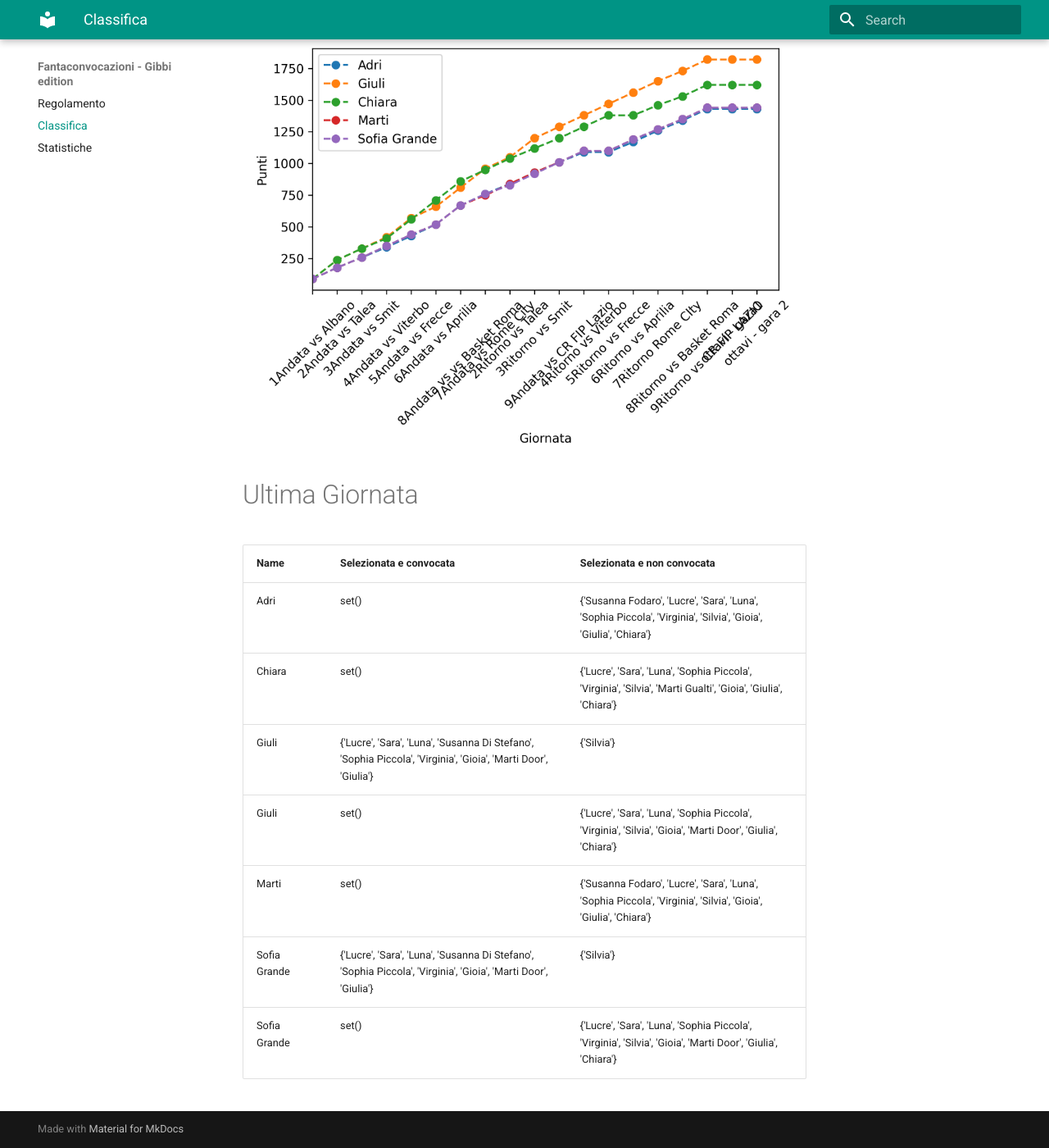
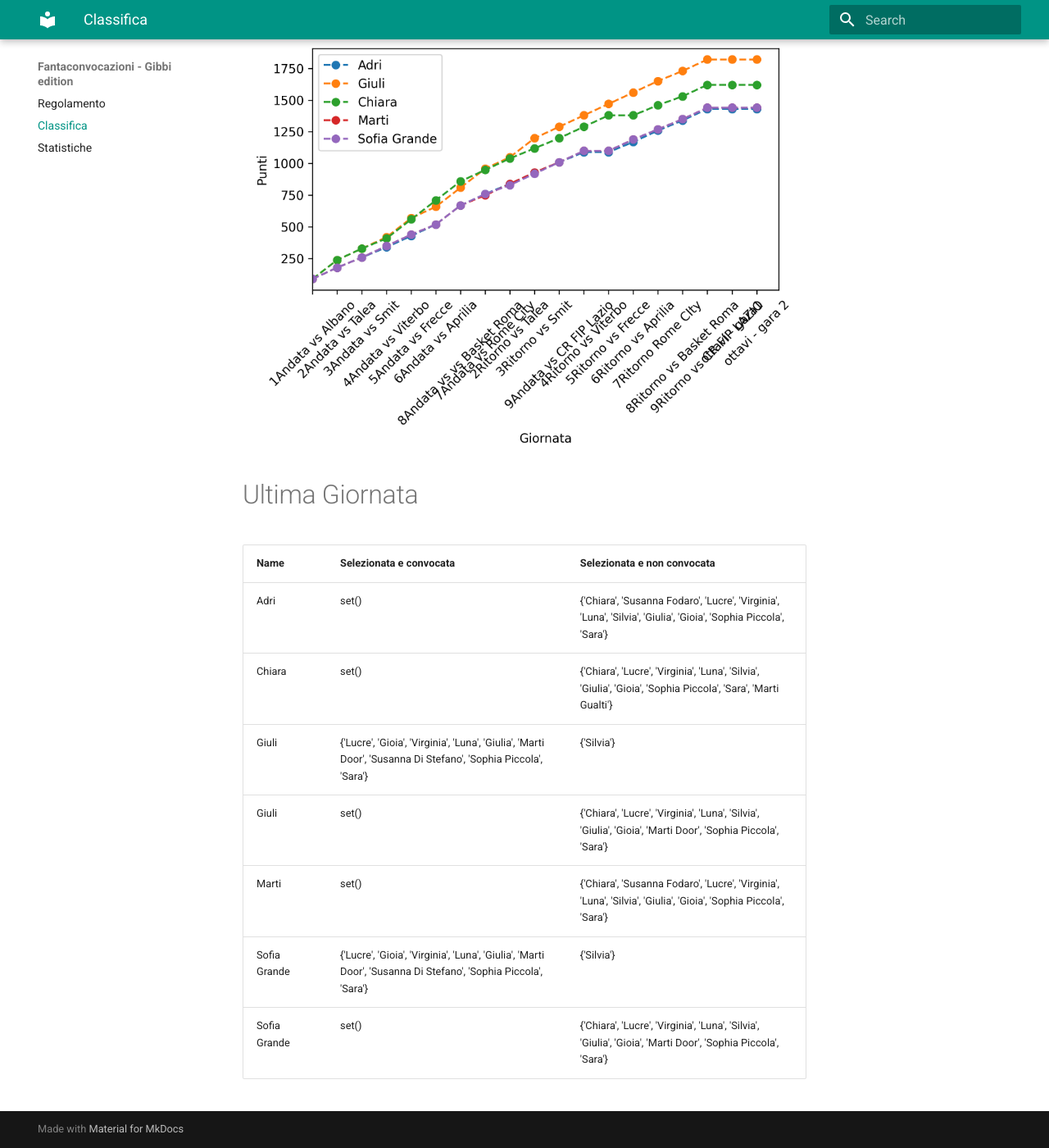
Before and after one commit to martinig94/fantagibbi, an MkDocs documentation site: the page built from docs/Classifica.md, in a window 1280 px wide and 1400 px high, scrolled down 565 px. Shown: the whole window at 82% size. Built offline with MkDocs 1.6.1 and Material for MkDocs 9.7.7, drawn with Linux system fonts in a browser that asks for light colours.

Commit message:
Auto-update from main.py

```diff
--- a/docs/Classifica.md
+++ b/docs/Classifica.md
@@ -18,11 +18,11 @@
 <!-- START_TABLE CORRECT -->
 | Name         | Selezionata e convocata                                                                                        | Selezionata e non convocata                                                                                      |
 |:-------------|:---------------------------------------------------------------------------------------------------------------|:-----------------------------------------------------------------------------------------------------------------|
-| Adri         | set()                                                                                                          | {'Susanna Fodaro', 'Lucre', 'Sara', 'Luna', 'Sophia Piccola', 'Virginia', 'Silvia', 'Gioia', 'Giulia', 'Chiara'} |
-| Chiara       | set()                                                                                                          | {'Lucre', 'Sara', 'Luna', 'Sophia Piccola', 'Virginia', 'Silvia', 'Marti Gualti', 'Gioia', 'Giulia', 'Chiara'}   |
-| Giuli        | {'Lucre', 'Sara', 'Luna', 'Susanna Di Stefano', 'Sophia Piccola', 'Virginia', 'Gioia', 'Marti Door', 'Giulia'} | {'Silvia'}                                                                                                       |
-| Giuli        | set()                                                                                                          | {'Lucre', 'Sara', 'Luna', 'Sophia Piccola', 'Virginia', 'Silvia', 'Gioia', 'Marti Door', 'Giulia', 'Chiara'}     |
-| Marti        | set()                                                                                                          | {'Susanna Fodaro', 'Lucre', 'Sara', 'Luna', 'Sophia Piccola', 'Virginia', 'Silvia', 'Gioia', 'Giulia', 'Chiara'} |
-| Sofia Grande | {'Lucre', 'Sara', 'Luna', 'Susanna Di Stefano', 'Sophia Piccola', 'Virginia', 'Gioia', 'Marti Door', 'Giulia'} | {'Silvia'}                                                                                                       |
-| Sofia Grande | set()                                                                                                          | {'Lucre', 'Sara', 'Luna', 'Sophia Piccola', 'Virginia', 'Silvia', 'Gioia', 'Marti Door', 'Giulia', 'Chiara'}     |
+| Adri         | set()                                                                                                          | {'Chiara', 'Susanna Fodaro', 'Lucre', 'Virginia', 'Luna', 'Silvia', 'Giulia', 'Gioia', 'Sophia Piccola', 'Sara'} |
+| Chiara       | set()                                                                                                          | {'Chiara', 'Lucre', 'Virginia', 'Luna', 'Silvia', 'Giulia', 'Gioia', 'Sophia Piccola', 'Sara', 'Marti Gualti'}   |
+| Giuli        | {'Lucre', 'Gioia', 'Virginia', 'Luna', 'Giulia', 'Marti Door', 'Susanna Di Stefano', 'Sophia Piccola', 'Sara'} | {'Silvia'}                                                                                                       |
+| Giuli        | set()                                                                                                          | {'Chiara', 'Lucre', 'Virginia', 'Luna', 'Silvia', 'Giulia', 'Gioia', 'Marti Door', 'Sophia Piccola', 'Sara'}     |
+| Marti        | set()                                                                                                          | {'Chiara', 'Susanna Fodaro', 'Lucre', 'Virginia', 'Luna', 'Silvia', 'Giulia', 'Gioia', 'Sophia Piccola', 'Sara'} |
+| Sofia Grande | {'Lucre', 'Gioia', 'Virginia', 'Luna', 'Giulia', 'Marti Door', 'Susanna Di Stefano', 'Sophia Piccola', 'Sara'} | {'Silvia'}                                                                                                       |
+| Sofia Grande | set()                                                                                                          | {'Chiara', 'Lucre', 'Virginia', 'Luna', 'Silvia', 'Giulia', 'Gioia', 'Marti Door', 'Sophia Piccola', 'Sara'}     |
 <!-- END_TABLE CORRECT -->
```
